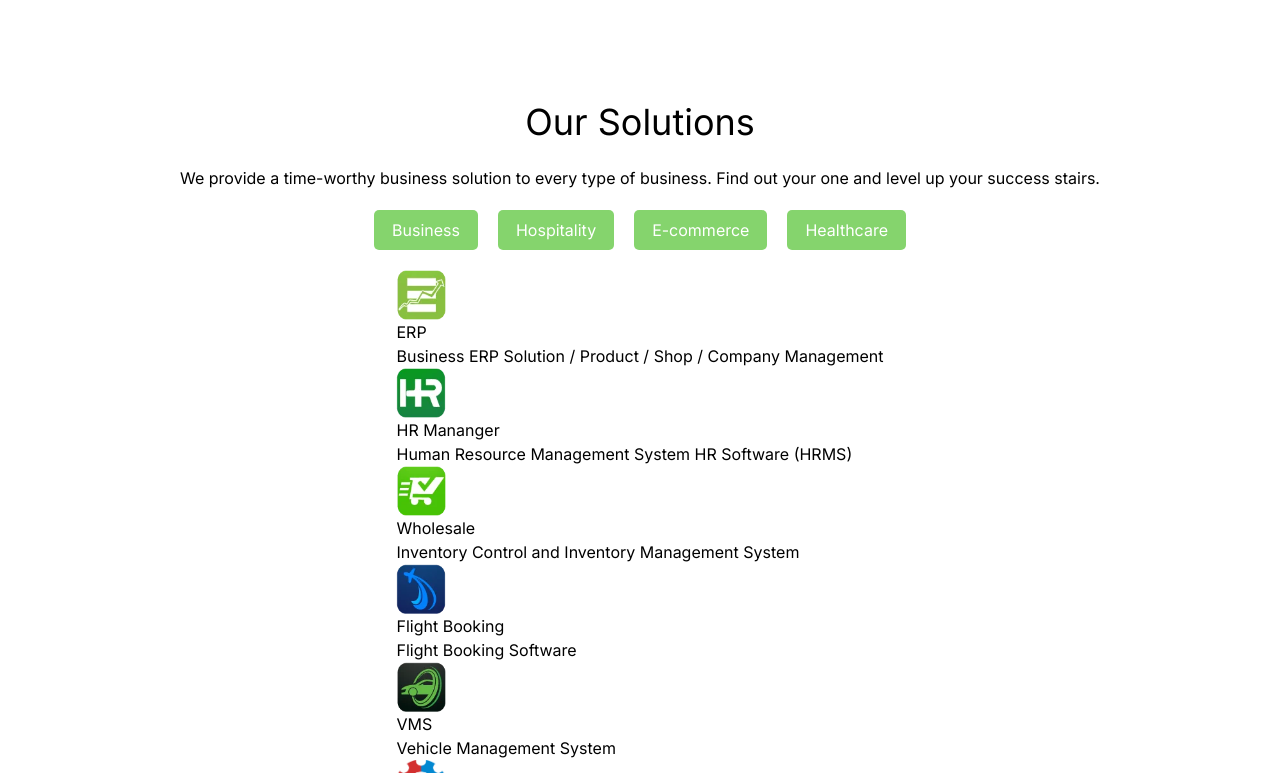
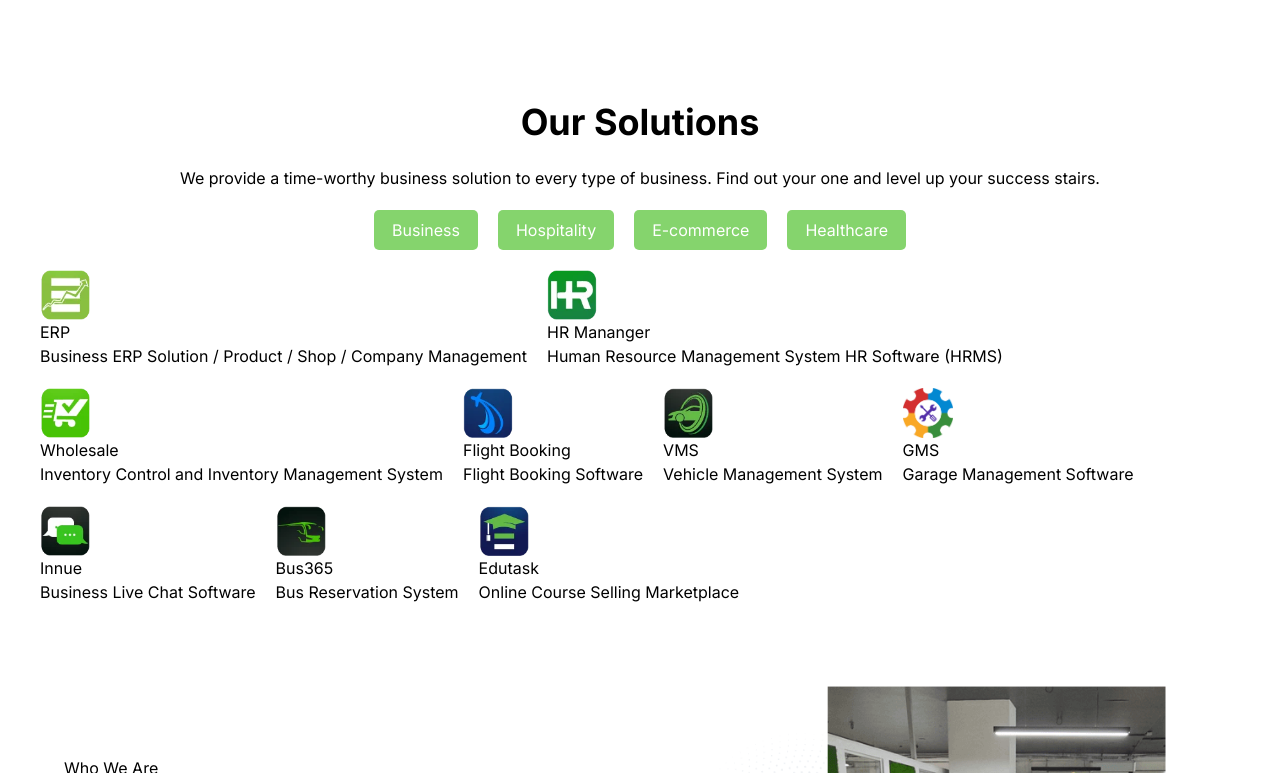
Before and after one commit to softycraft1/softycraftnext, a Next.js app: page / in a window 1280 px wide. Shown: the part 487-1260 px from the top of the page. Built offline with nearby package versions, Linux system fonts and the light colour scheme.

Commit message:
Design Modified

```diff
--- a/src/components/Home/IndustryWeServe.jsx
+++ b/src/components/Home/IndustryWeServe.jsx
@@ -20,7 +20,7 @@ export default function IndustryWeServe() {
     <div>
       <div className="grid grid-cols-6">
         {data.map((d, i) => (
-          <div key={i}>
+          <div key={i} className="hover:bg-slate-100">
             <div className="flex flex-col items-center m-6 bg-slate-300 p-6 rounded-md">
               <Image src={d.icon} alt="Icon" width={80} height={80} />
               <h1 className="mt-2">{d.title}</h1>
--- a/src/components/Home/OurSolutions.jsx
+++ b/src/components/Home/OurSolutions.jsx
@@ -3,6 +3,7 @@
 import { getSoluationsData } from "@/lib/soluationscard/soluationscarddata";
 import Image from "next/image";
 import { Suspense, useState } from "react";
+import Title from "../shared/Title";
 
 const first_data = [
   {
@@ -73,7 +74,7 @@ export default function OurSolutions() {
   return (
     <div className="flex flex-col items-center p-10">
       <div>
-        <h1 className="text-4xl m-6">Our Solutions</h1>
+        <Title title={"Our Solutions"} />
       </div>
       <div>
         <p>
@@ -97,10 +98,10 @@ export default function OurSolutions() {
       </div>
       <div>
         <div className="flex flex-row gap-2">
-          <div className="flex flex-col">
+          <div className="flex gap-5 flex-wrap">
             <Suspense fallback={<h1>Loading..........</h1>}>
               {data.map((d, i) => (
-                <div key={i}>
+                <div key={i} className="hover:bg-slate-100">
                   <div>
                     <div>
                       <Image src={d.icon} alt="icon" width={50} height={50} />
--- /dev/null
+++ b/src/components/shared/Title.jsx
@@ -0,0 +1,7 @@
+"use client";
+
+const Title = ({ title }) => {
+  return <h1 className="text-4xl font-bold m-6">{title}</h1>;
+};
+
+export default Title;
```
